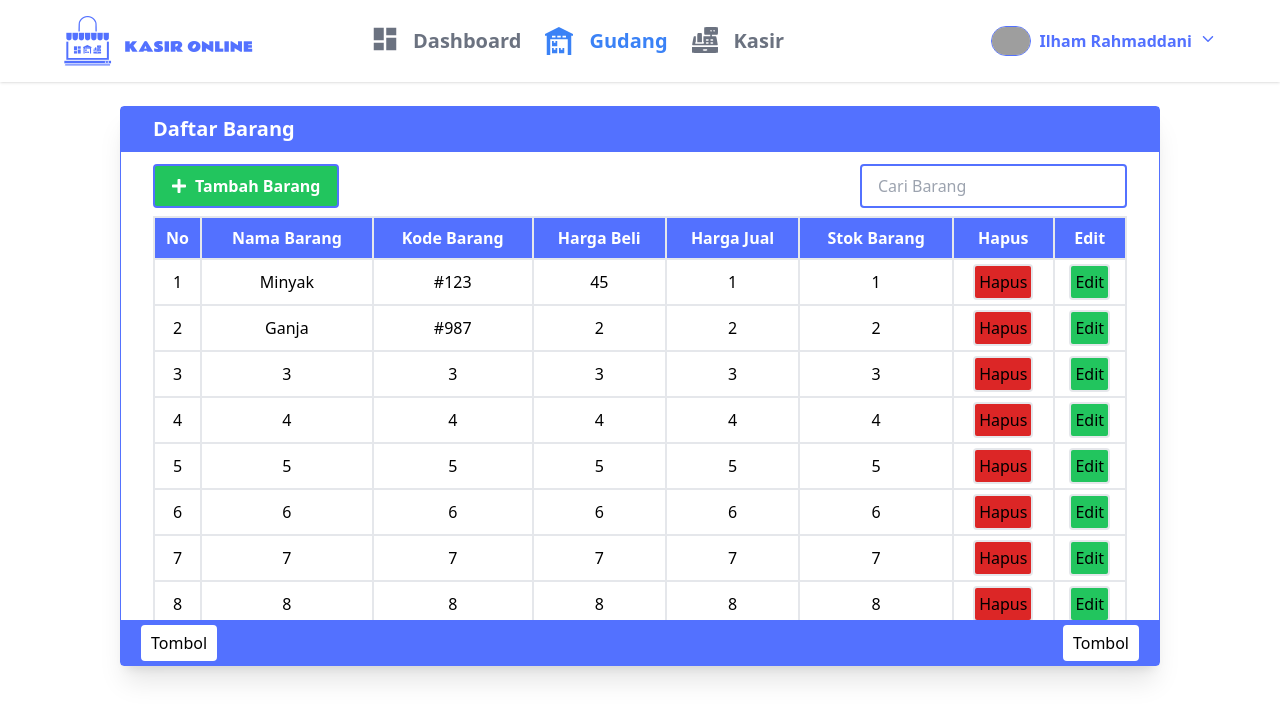
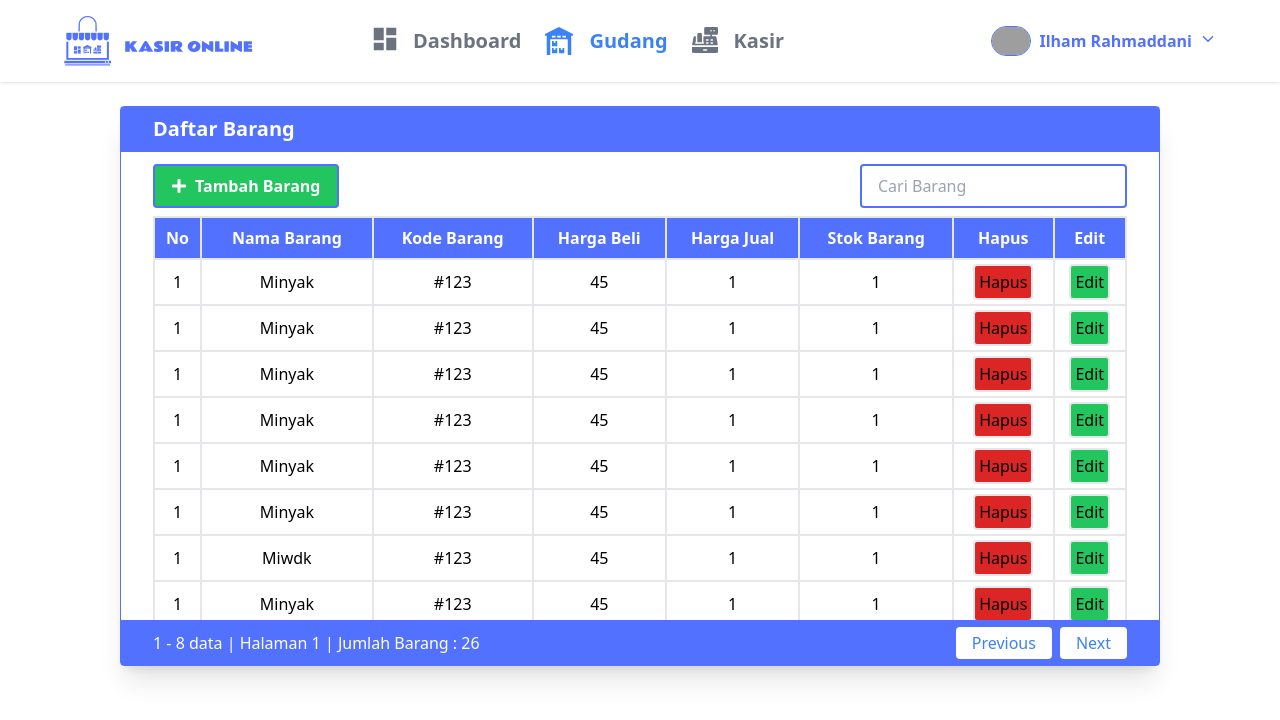
Before and after one commit to FS2-skilvul/final-project-cashier, a React (Vite) app in the folder frontend/: page /gudang in a window 1280 px wide. Shown: the top 720 px of the page. Built offline with nearby package versions, Linux system fonts and the light colour scheme; grey boxes are pictures that could not be loaded.

Commit message:
fe/gudang fix

```diff
--- a/frontend/src/pages/gudang.jsx
+++ b/frontend/src/pages/gudang.jsx
@@ -6,6 +6,8 @@ import { Link } from 'react-router-dom';
 
 function GudangPage() {
 	const [search, setSearch] = useState('');
+	const [currentPage, setCurrentPage] = useState(1);
+	const [itemsPerPage] = useState(8);
 	const [value, setValue] = useState([
 		{
 			no: 1,
@@ -17,72 +19,236 @@ function GudangPage() {
 			id: 1,
 		},
 		{
-			no: 2,
-			nama: 'Ganja',
-			kode: '#987',
-			beli: 2,
-			jual: 2,
-			stok: 2,
-			id: 2,
+			no: 1,
+			nama: 'Minyak',
+			kode: '#123',
+			beli: 45.0,
+			jual: 1,
+			stok: 1,
+			id: 1,
 		},
 		{
-			no: 3,
-			nama: 3,
-			kode: 3,
-			beli: 3,
-			jual: 3,
-			stok: 3,
-			id: 3,
+			no: 1,
+			nama: 'Minyak',
+			kode: '#123',
+			beli: 45.0,
+			jual: 1,
+			stok: 1,
+			id: 1,
 		},
 		{
-			no: 4,
-			nama: 4,
-			kode: 4,
-			beli: 4,
-			jual: 4,
-			stok: 4,
-			id: 4,
+			no: 1,
+			nama: 'Minyak',
+			kode: '#123',
+			beli: 45.0,
+			jual: 1,
+			stok: 1,
+			id: 1,
 		},
 		{
-			no: 5,
-			nama: 5,
-			kode: 5,
-			beli: 5,
-			jual: 5,
-			stok: 5,
-			id: 5,
+			no: 1,
+			nama: 'Minyak',
+			kode: '#123',
+			beli: 45.0,
+			jual: 1,
+			stok: 1,
+			id: 1,
 		},
 		{
-			no: 6,
-			nama: 6,
-			kode: 6,
-			beli: 6,
-			jual: 6,
-			stok: 6,
-			id: 6,
+			no: 1,
+			nama: 'Minyak',
+			kode: '#123',
+			beli: 45.0,
+			jual: 1,
+			stok: 1,
+			id: 1,
 		},
 		{
-			no: 7,
-			nama: 7,
-			kode: 7,
-			beli: 7,
-			jual: 7,
-			stok: 7,
-			id: 7,
+			no: 1,
+			nama: 'Miwdk',
+			kode: '#123',
+			beli: 45.0,
+			jual: 1,
+			stok: 1,
+			id: 1,
 		},
 		{
-			no: 8,
-			nama: 8,
-			kode: 8,
-			beli: 8,
-			jual: 8,
-			stok: 8,
-			id: 8,
+			no: 1,
+			nama: 'Minyak',
+			kode: '#123',
+			beli: 45.0,
+			jual: 1,
+			stok: 1,
+			id: 1,
+		},
+		{
+			no: 1,
+			nama: 'Minyak',
+			kode: '#123',
+			beli: 45.0,
+			jual: 1,
+			stok: 1,
+			id: 1,
+		},
+		{
+			no: 12,
+			nama: 'Minyak',
+			kode: '#123',
+			beli: 45.0,
+			jual: 1,
+			stok: 1,
+			id: 1,
+		},
+		{
+			no: 12,
+			nama: 'Minyak',
+			kode: '#123',
+			beli: 45.0,
+			jual: 1,
+			stok: 1,
+			id: 1,
+		},
+		{
+			no: 12,
+			nama: 'Minyak',
+			kode: '#123',
+			beli: 45.0,
+			jual: 1,
+			stok: 1,
+			id: 1,
+		},
+		{
+			no: 12,
+			nama: 'Minyak',
+			kode: '#123',
+			beli: 45.0,
+			jual: 1,
+			stok: 1,
+			id: 1,
+		},
+		{
+			no: 12,
+			nama: 'Minyak',
+			kode: '#123',
+			beli: 45.0,
+			jual: 1,
+			stok: 1,
+			id: 1,
+		},
+		{
+			no: 12,
+			nama: 'Minyak',
+			kode: '#123',
+			beli: 45.0,
+			jual: 1,
+			stok: 1,
+			id: 1,
+		},
+		{
+			no: 12,
+			nama: 'Minyak',
+			kode: '#123',
+			beli: 45.0,
+			jual: 1,
+			stok: 1,
+			id: 1,
+		},
+		{
+			no: 12,
+			nama: 'Minyak',
+			kode: '#123',
+			beli: 45.0,
+			jual: 1,
+			stok: 1,
+			id: 1,
+		},
+		{
+			no: 12,
+			nama: 'Minyak',
+			kode: '#123',
+			beli: 45.0,
+			jual: 1,
+			stok: 1,
+			id: 1,
+		},
+		{
+			no: 12,
+			nama: 'Minyak',
+			kode: '#123',
+			beli: 45.0,
+			jual: 1,
+			stok: 1,
+			id: 1,
+		},
+		{
+			no: 12,
+			nama: 'Minyak',
+			kode: '#123',
+			beli: 45.0,
+			jual: 1,
+			stok: 1,
+			id: 1,
+		},
+		{
+			no: 12,
+			nama: 'Minyak',
+			kode: '#123',
+			beli: 45.0,
+			jual: 1,
+			stok: 1,
+			id: 1,
+		},
+
+		{
+			no: 12,
+			nama: 'Minyak',
+			kode: '#123',
+			beli: 45.0,
+			jual: 1,
+			stok: 1,
+			id: 1,
+		},
+		{
+			no: 12,
+			nama: 'Minyak',
+			kode: '#123',
+			beli: 45.0,
+			jual: 1,
+			stok: 1,
+			id: 1,
+		},
+		{
+			no: 12,
+			nama: 'Minyak',
+			kode: '#123',
+			beli: 45.0,
+			jual: 1,
+			stok: 1,
+			id: 1,
+		},
+		{
+			no: 12,
+			nama: 'Minyak',
+			kode: '#123',
+			beli: 45.0,
+			jual: 1,
+			stok: 1,
+			id: 1,
+		},
+		{
+			no: 12,
+			nama: 'Minyak',
+			kode: '#123',
+			beli: 45.0,
+			jual: 1,
+			stok: 1,
+			id: 1,
 		},
 	]);
 
 	const searchBar = (e) => {
 		setSearch(e.target.value);
+		setCurrentPage(1);
 	};
 
 	const filteredValue = value.filter((item) => {
@@ -101,10 +267,25 @@ function GudangPage() {
 		);
 	});
 
+	const nextPage = () => {
+		setCurrentPage((prevPage) => prevPage + 1);
+	};
+
+	const prevPage = () => {
+		setCurrentPage((prevPage) => prevPage - 1);
+	};
+
+	const totalItems = filteredValue.length;
+	const indexOfLastValue = currentPage * 8;
+	const indexOfFirstValue = indexOfLastValue - 8;
+	const currentValues = filteredValue.slice(
+		indexOfFirstValue,
+		indexOfLastValue,
+	);
 	let tableContent;
 
-	if (filteredValue.length > 0) {
-		tableContent = filteredValue.map((item) => (
+	if (currentValues.length > 0) {
+		tableContent = currentValues.map((item) => (
 			<TableGudang
 				key={item.id}
 				no={item.no}
@@ -163,13 +344,34 @@ function GudangPage() {
 						{tableContent}
 					</table>
 				</section>
-				<footer className="flex justify-center bg-primary absolute bottom-0 w-full h-[8%]">
-					<section className="relative w-full flex items-center">
-						<div className="border-2 border-secondary rounded absolute left-5 p-1 bg-white px-2">
-							<button>Tombol</button>
+				<footer className="flex justify-center bg-primary absolute bottom-0 w-full h-[8%] item-center">
+					<section
+						className="relative w-full flex justify-between items-center
+					 mx-8"
+					>
+						<div>
+							<p className="flex text-center text-white ">
+								{indexOfFirstValue + 1} -{' '}
+								{Math.min(indexOfLastValue, totalItems)} data | Halaman{' '}
+								{currentPage} | Jumlah Barang : {totalItems}
+							</p>
+							<p></p>
 						</div>
-						<div className="border-2 border-secondary rounded absolute right-5 p-1 bg-white px-2">
-							<button>Tombol</button>
+						<div className="flex items-center justify-end gap-2">
+							<button
+								onClick={prevPage}
+								disabled={currentPage === 1}
+								className="px-4 py-1 text-blue-500 bg-white rounded"
+							>
+								Previous
+							</button>
+							<button
+								onClick={nextPage}
+								disabled={currentValues.length < 8}
+								className="px-4 py-1 text-blue-500 bg-white rounded"
+							>
+								Next
+							</button>
 						</div>
 					</section>
 				</footer>
```
